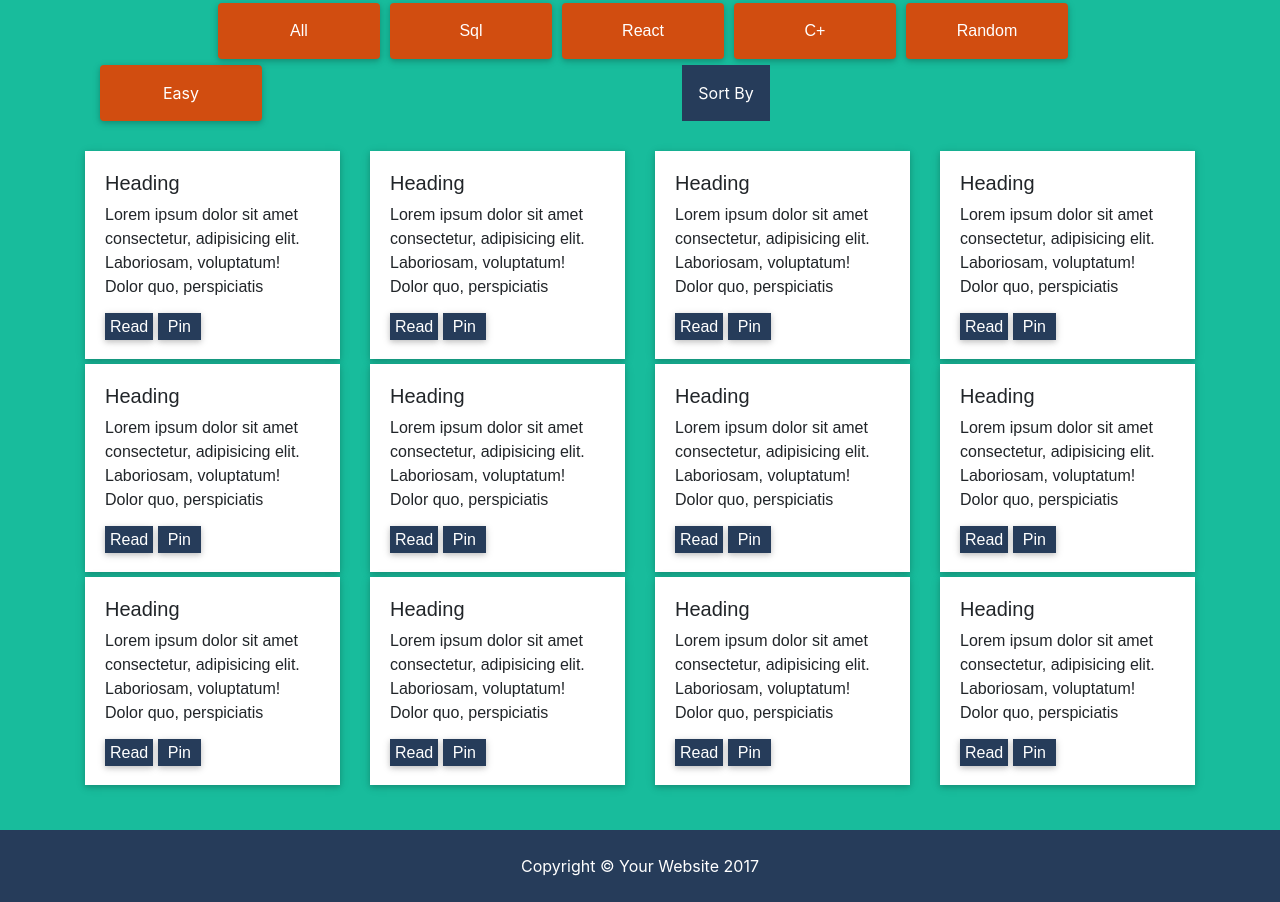
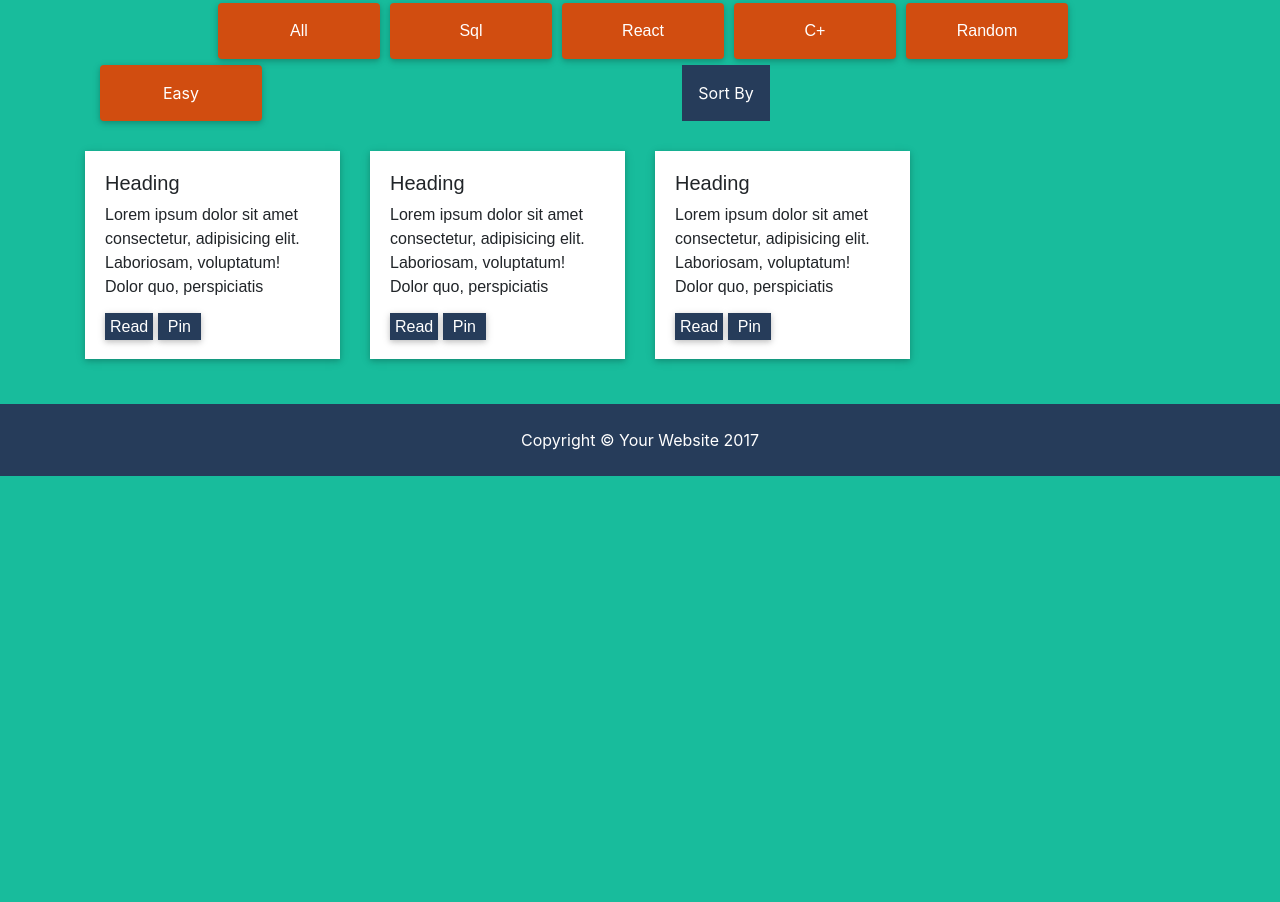
Before and after one commit to ProjectPewter/HackathonApp, a website: page public/home.html in a window 1280 px wide. Shown: the part 339-1241 px from the top of the page. After the commit the page ends 815 px from the top, so only its background shows below. Drawn offline with nearby package versions, Linux system fonts and the light colour scheme; no server answers; files whose address does not match are found by name.

Commit message:
tweak code, fix bugs

```diff
--- a/public/assets/js/app.js
+++ b/public/assets/js/app.js
@@ -89,6 +89,9 @@ var makeCard = function (idea) {
     var desc = $("<p>")
     var read = $("<a>")
     var pin = $("<a>")
+    var tech = $("#")
+
+    tech.text(idea.tech)
 
     colDiv.addClass("col-lg-3")
         .addClass("col-md-4")
--- a/public/home.html
+++ b/public/home.html
@@ -131,78 +131,6 @@
           <a href="#" class="pin-card">Pin</a>
         </div>
       </div>
-      <div class="col-lg-3 col-md-4 col-xs-6">
-        <div class="card-desc">
-          <h5>Heading</h5>
-          <p>Lorem ipsum dolor sit amet consectetur, adipisicing elit. Laboriosam, voluptatum! Dolor quo, perspiciatis</p>
-          <a href="#" class="read-card">Read</a>
-          <a href="#" class="pin-card">Pin</a>
-        </div>
-      </div>
-      <div class="col-lg-3 col-md-4 col-xs-6">
-        <div class="card-desc">
-          <h5>Heading</h5>
-          <p>Lorem ipsum dolor sit amet consectetur, adipisicing elit. Laboriosam, voluptatum! Dolor quo, perspiciatis</p>
-          <a href="#" class="read-card">Read</a>
-          <a href="#" class="pin-card">Pin</a>
-        </div>
-      </div>
-      <div class="col-lg-3 col-md-4 col-xs-6">
-        <div class="card-desc">
-          <h5>Heading</h5>
-          <p>Lorem ipsum dolor sit amet consectetur, adipisicing elit. Laboriosam, voluptatum! Dolor quo, perspiciatis</p>
-          <a href="#" class="read-card">Read</a>
-          <a href="#" class="pin-card">Pin</a>
-        </div>
-      </div>
-      <div class="col-lg-3 col-md-4 col-xs-6">
-        <div class="card-desc">
-          <h5>Heading</h5>
-          <p>Lorem ipsum dolor sit amet consectetur, adipisicing elit. Laboriosam, voluptatum! Dolor quo, perspiciatis</p>
-          <a href="#" class="read-card">Read</a>
-          <a href="#" class="pin-card">Pin</a>
-        </div>
-      </div>
-      <div class="col-lg-3 col-md-4 col-xs-6">
-        <div class="card-desc">
-          <h5>Heading</h5>
-          <p>Lorem ipsum dolor sit amet consectetur, adipisicing elit. Laboriosam, voluptatum! Dolor quo, perspiciatis</p>
-          <a href="#" class="read-card">Read</a>
-          <a href="#" class="pin-card">Pin</a>
-        </div>
-      </div>
-      <div class="col-lg-3 col-md-4 col-xs-6">
-        <div class="card-desc">
-          <h5>Heading</h5>
-          <p>Lorem ipsum dolor sit amet consectetur, adipisicing elit. Laboriosam, voluptatum! Dolor quo, perspiciatis</p>
-          <a href="#" class="read-card">Read</a>
-          <a href="#" class="pin-card">Pin</a>
-        </div>
-      </div>
-      <div class="col-lg-3 col-md-4 col-xs-6">
-        <div class="card-desc">
-          <h5>Heading</h5>
-          <p>Lorem ipsum dolor sit amet consectetur, adipisicing elit. Laboriosam, voluptatum! Dolor quo, perspiciatis</p>
-          <a href="#" class="read-card">Read</a>
-          <a href="#" class="pin-card">Pin</a>
-        </div>
-      </div>
-      <div class="col-lg-3 col-md-4 col-xs-6">
-        <div class="card-desc">
-          <h5>Heading</h5>
-          <p>Lorem ipsum dolor sit amet consectetur, adipisicing elit. Laboriosam, voluptatum! Dolor quo, perspiciatis</p>
-          <a href="#" class="read-card">Read</a>
-          <a href="#" class="pin-card">Pin</a>
-        </div>
-      </div>
-      <div class="col-lg-3 col-md-4 col-xs-6">
-        <div class="card-desc">
-          <h5>Heading</h5>
-          <p>Lorem ipsum dolor sit amet consectetur, adipisicing elit. Laboriosam, voluptatum! Dolor quo, perspiciatis</p>
-          <a href="#" class="read-card">Read</a>
-          <a href="#" class="pin-card">Pin</a>
-        </div>
-      </div>
     </div>
 
   </div>
--- a/routing/apiRoutes.js
+++ b/routing/apiRoutes.js
@@ -1,6 +1,6 @@
 var express = require('express')
 var router = express.Router()
-var connection = require('../server')
+var connection = require('../config/connection')
 
 router.get('/api/ideas', function (req, res) {
   connection.query("SELECT * FROM ideas", {}, function (err, result) {
--- a/routing/htmlRoutes.js
+++ b/routing/htmlRoutes.js
@@ -17,6 +17,10 @@ router.get("/", function(req, res) {
     // } else {
         res.sendFile(path.join(__dirname, "../public/home.html"))
     // }
+})
+
+router.get("/dashboard", function(req, res) {
+  res.sendFile(path.join(__dirname, "../public/dash.html"))
 })
 
 router.post("/login", passport.authenticate(
```
Also changed, not shown: config/connection.js (+4 -4 lines).
